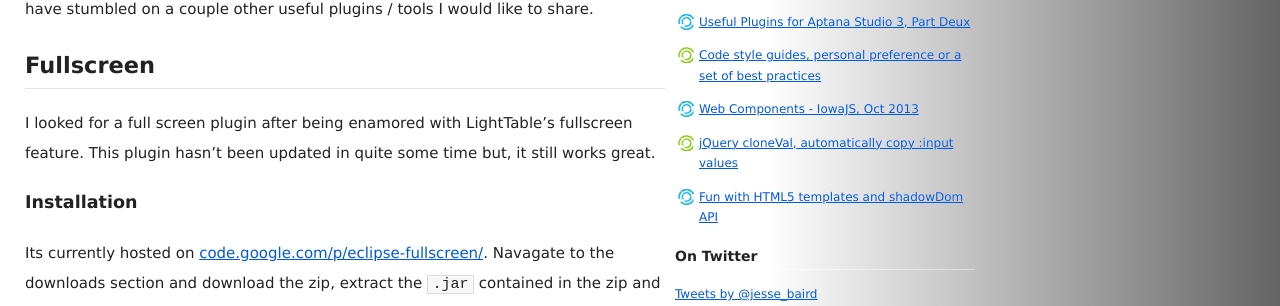
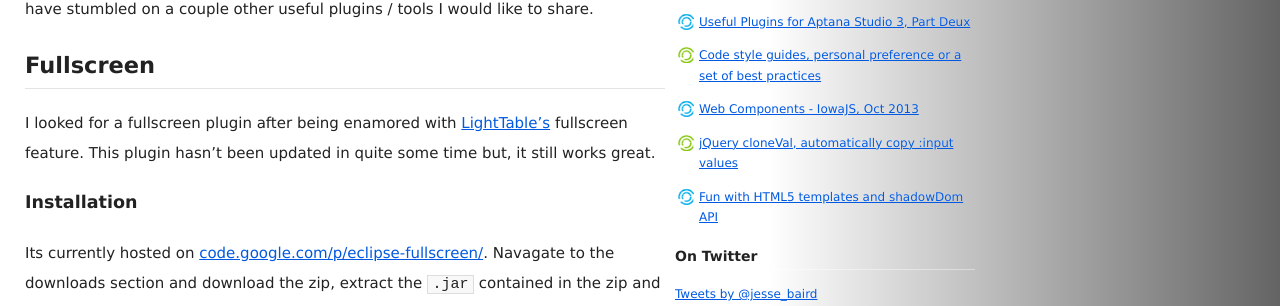
Before and after one commit to jebaird/jebaird.github.com, a Jekyll site: the page built from _posts/2014-01-17-useful-aptana-studio-3-plugins-part-2.md, in a window 1280 px wide. Shown: the part 272-578 px from the top of the page. Built offline with Jekyll 4.4.1, drawn with Linux system fonts in a browser that asks for light colours; Markdown is read by kramdown in place of the engine named in the settings; comment, search, counter and statistics services are not loaded.

Commit message:
added lighttable link

```diff
--- a/_posts/2014-01-17-useful-aptana-studio-3-plugins-part-2.md
+++ b/_posts/2014-01-17-useful-aptana-studio-3-plugins-part-2.md
@@ -10,7 +10,7 @@ stumbled on a couple other useful plugins / tools I would like to share.
 
 ## Fullscreen
 
-I looked for a full screen plugin after being enamored with LightTable's fullscreen feature.
+I looked for a fullscreen plugin after being enamored with [LightTable's](http://www.lighttable.com/) fullscreen feature.
 This plugin hasn't been updated in quite some time but, it still works great.
 
 ### Installation
```
